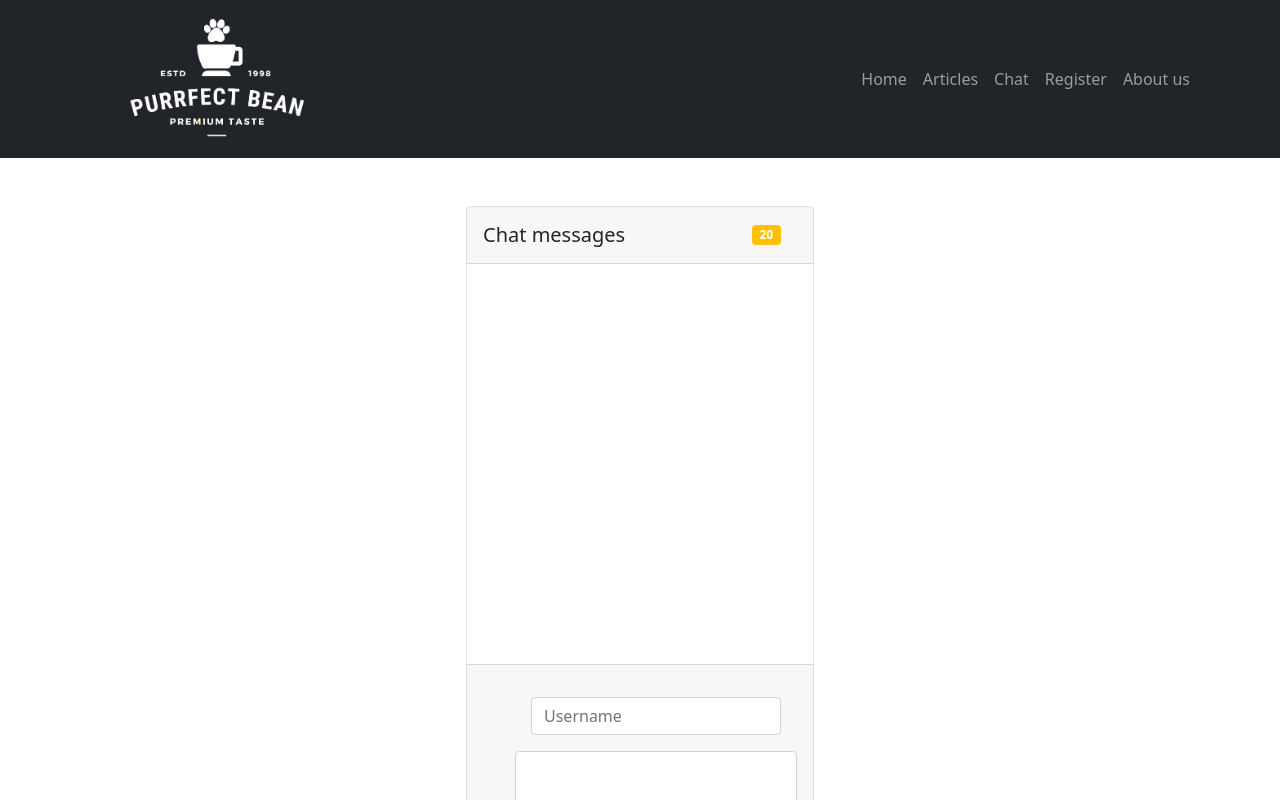
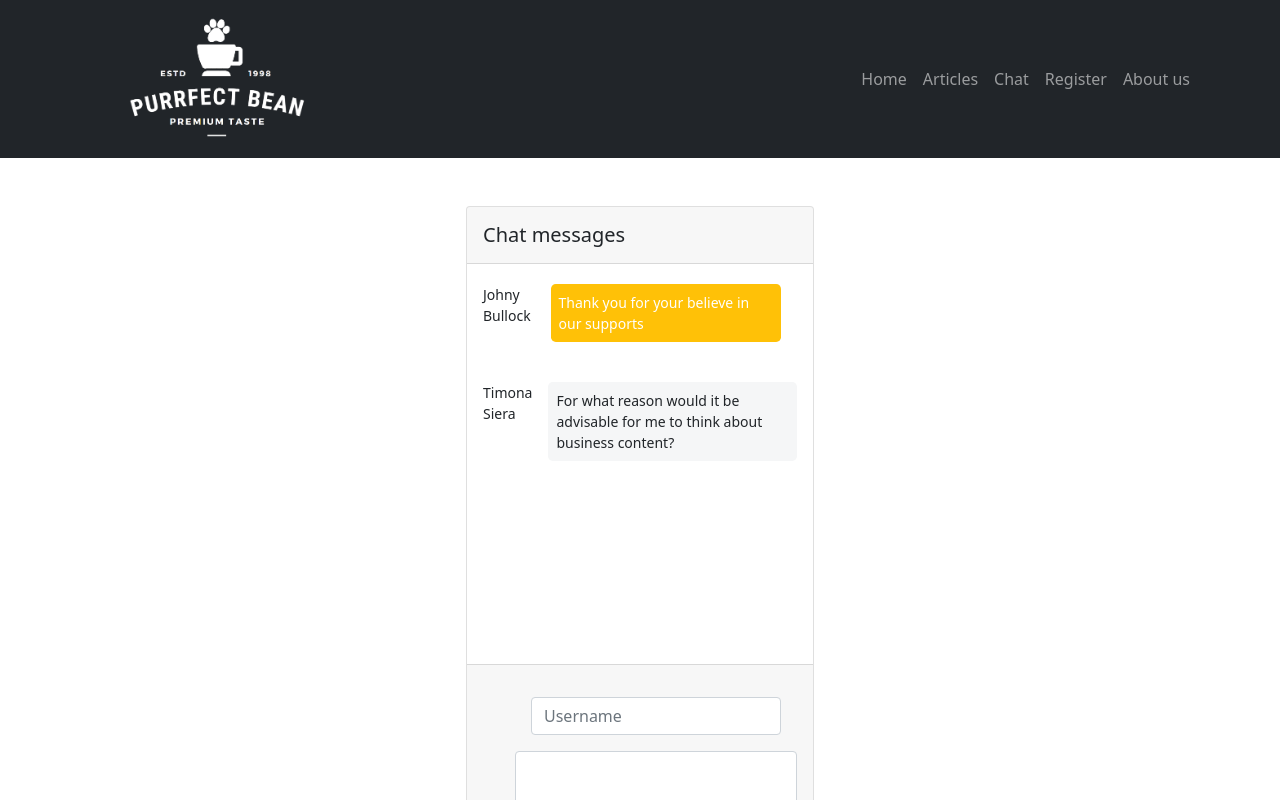
Before and after one commit to maijaviska/project-final, a React (Create React App) app: page /chat in a window 1280 px wide. Shown: the top 800 px of the page. Built offline with nearby package versions, Linux system fonts and the light colour scheme.

Commit message:
fancybox

```diff
--- a/package.json
+++ b/package.json
@@ -9,6 +9,7 @@
     "@testing-library/jest-dom": "^5.16.2",
     "@testing-library/react": "^12.1.3",
     "@testing-library/user-event": "^13.5.0",
+    "google-maps-react": "^2.0.6",
     "react": "^17.0.2",
     "react-dom": "^17.0.2",
     "react-router-dom": "^6.2.2",
--- a/public/index.html
+++ b/public/index.html
@@ -14,6 +14,7 @@
     <!-- CSS only -->
 <link href="https://cdn.jsdelivr.net/npm/bootstrap@5.1.3/dist/css/bootstrap.min.css" rel="stylesheet" integrity="sha384-1BmE4kWBq78iYhFldvKuhfTAU6auU8tT94WrHftjDbrCEXSU1oBoqyl2QvZ6jIW3" crossorigin="anonymous">
 <!-- JavaScript Bundle with Popper -->
+<script src="https://cdn.jsdelivr.net/npm/@fancyapps/ui@4.0/dist/fancybox.umd.js"></script>
 <script src="https://cdn.jsdelivr.net/npm/bootstrap@5.1.3/dist/js/bootstrap.bundle.min.js" integrity="sha384-ka7Sk0Gln4gmtz2MlQnikT1wXgYsOg+OMhuP+IlRH9sENBO0LRn5q+8nbTov4+1p" crossorigin="anonymous"></script>
 <link
 rel="stylesheet"
--- a/src/API/getArticles.js
+++ b/src/API/getArticles.js
@@ -91,7 +91,7 @@ function getArticles() {
             image4: 'https://shop.meowwolf.com/wp-content/uploads/sites/3/2019/10/fbc15c95-obsidiopolisimg_5835-edited-scaled.jpg',
         },
         {
-            title: 'Cat-Us Tote Bag',
+            title: 'Cat-Us Cofee',
             describtione: 'Our coffee is fresh, local, and absolutely delicious. Enjoy our coffe in absolutely amazing mug or in our Cat Lounge. We have kitties! Big ones, small ones, fluffy ones, grumpy ones, silly ones, majestic ones, tall ones, short ones, chunky ones, dainty ones, curious ones, timid ones, grey ones, orange ones, cuddly ones, scratchy ones, old ones, young ones, brothers, sisters, mommies and kittens.',
             price: 12,
             image1: 'https://images.pexels.com/photos/350478/pexels-photo-350478.jpeg?auto=compress&cs=tinysrgb&dpr=1&w=500',
--- a/src/Components/Contacts.js
+++ b/src/Components/Contacts.js
@@ -1,3 +1,5 @@
+
+
 function Contacts() {
     return (
         <div className="container p-5">
@@ -8,7 +10,8 @@ function Contacts() {
             </div>
             <div className="row">
                 <div className="col-4">
-                    <span>Map</span>
+
+                    <div id="map"></div>
                 </div>
                 <div className="col-8">
                     <h4>Address</h4>
--- a/src/Pages/Article.js
+++ b/src/Pages/Article.js
@@ -1,17 +1,80 @@
 import { Link, useParams } from "react-router-dom"
 import getArticleByIndex from "../API/getArticleByIndex"
 
-function Article(){
-    const {index} = useParams()
+function Article() {
+    const { index } = useParams()
     const article = getArticleByIndex(index)
+    const imageStyle = { maxWidth: '300px' };
+    const imageStyle2 = { maxWidth: '150px' };
 
-    return(
+    return (
         <div>
+
             <h5>
                 <Link to="/articles">Back</Link>
             </h5>
+            <div className="row">
+                <div className="col-12">
                     <h2>{article.title}</h2>
+                </div>
+            </div>
+            <div className="row">
+                <div className="col-4">
+                    <div className="row">
+                        <div className="col">
+                            <a data-fancybox href={article.image1}>
+                                <img className="fancy-box-image" src={article.image1} style={imageStyle} alt="" />
+                            </a>
+                        </div>
+                    </div>
+                </div>
+                <div className="col-8">
                     <p>{article.describtione}</p>
+                    <div className="row d-flex mt-3 ">
+
+                        <div className="col-6 text-center">
+                            <p className="one-product-price">{article.price} EUR</p>
+                        </div>
+
+                        <div className="col-6 text-center">
+                            <button className="btn btn-success address-btn" id="address-button" onclick="addAddress()">Add to cart</button>
+                        </div>
+
+                    </div>
+                </div>
+            </div>
+            <div className="row">
+                <div className="row mt-3 mb-3">
+                    <div className="col-6 first-left">
+                        <div className="row d-flex">
+
+                            <div className="col-4">
+                                <a data-fancybox href={article.image2}>
+                                    <img className="fancy-box-image" src={article.image2} style={imageStyle2} alt="" />
+                                </a>
+                            </div>
+                            <div className="col-4">
+                                <a data-fancybox href={article.image3}>
+                                    <img className="fancy-box-image" src={article.image3} style={imageStyle2} alt="" />
+                                </a>
+                            </div>
+                            <div className="col-4">
+                                <a data-fancybox href={article.image4}>
+                                    <img className="fancy-box-image" src={article.image4} style={imageStyle2} alt="" />
+                                </a>
+                            </div>
+                        </div>
+
+
+
+
+
+                    </div>
+                </div>
+
+            </div>
+
+
         </div>
     )
 }
--- a/src/Pages/Chat.js
+++ b/src/Pages/Chat.js
@@ -11,18 +11,34 @@ function Chat() {
                                 style={{ borderTop: "4px solid #ffa900;" }}>
                                 <h5 className="mb-0">Chat messages</h5>
                                 <div className="d-flex flex-row align-items-center">
-                                    <span className="badge bg-warning me-3">20</span>
+                                    {/* <span className="badge bg-warning me-3">20</span> */}
 
                                 </div>
                             </div>
-                            <div className="card-body" data-mdb-perfect-scrollbar="true" style={{ position: "relative", height: "400px" }}>
+                            <div className="card-body" style={{ position: "relative", height: "400px" }}>
+                                <div className="d-flex flex-row justify-content-end mb-4 pt-1">
+                                        <div class="d-flex justify-content-between">
+                                            <p class="small mb-1">Johny Bullock</p>
+                                        </div>
+                                        <p className="small p-2 me-3 mb-3 text-white rounded-3 bg-warning">Thank you for your believe in our
+                                            supports</p>
 
+                                </div>
+                                <div className="d-flex flex-row justify-content-start">
+                                    <div className="d-flex justify-content-between">
+                                        <p className="small mb-1">Timona Siera</p>
+                                    </div>
+                                    <div>
+                                        <p className="small p-2 ms-3 mb-3 rounded-3" style={{ backgroundColor: "#f5f6f7" }}>For what reason would it
+                                            be advisable for me to think about business content?</p>
+                                    </div>
+                                </div>
 
                             </div>
                             <div className="card-footer text-muted justify-content-start align-items-center p-3">
                                 <ul className="mb-3">
                                     <div className="input p-3">
-                                    <input type="text" className="form-control" placeholder="Username"/>
+                                        <input type="text" className="form-control" placeholder="Username" />
                                     </div>
                                     <div className="form-outline form-white">
                                         <textarea className="form-control" id="textAreaExample3" rows="4"></textarea>
```
Also changed, not shown: 1 other file (tests, documents, lock files or other folders). Lines whose indentation alone changed are shown as unchanged.
